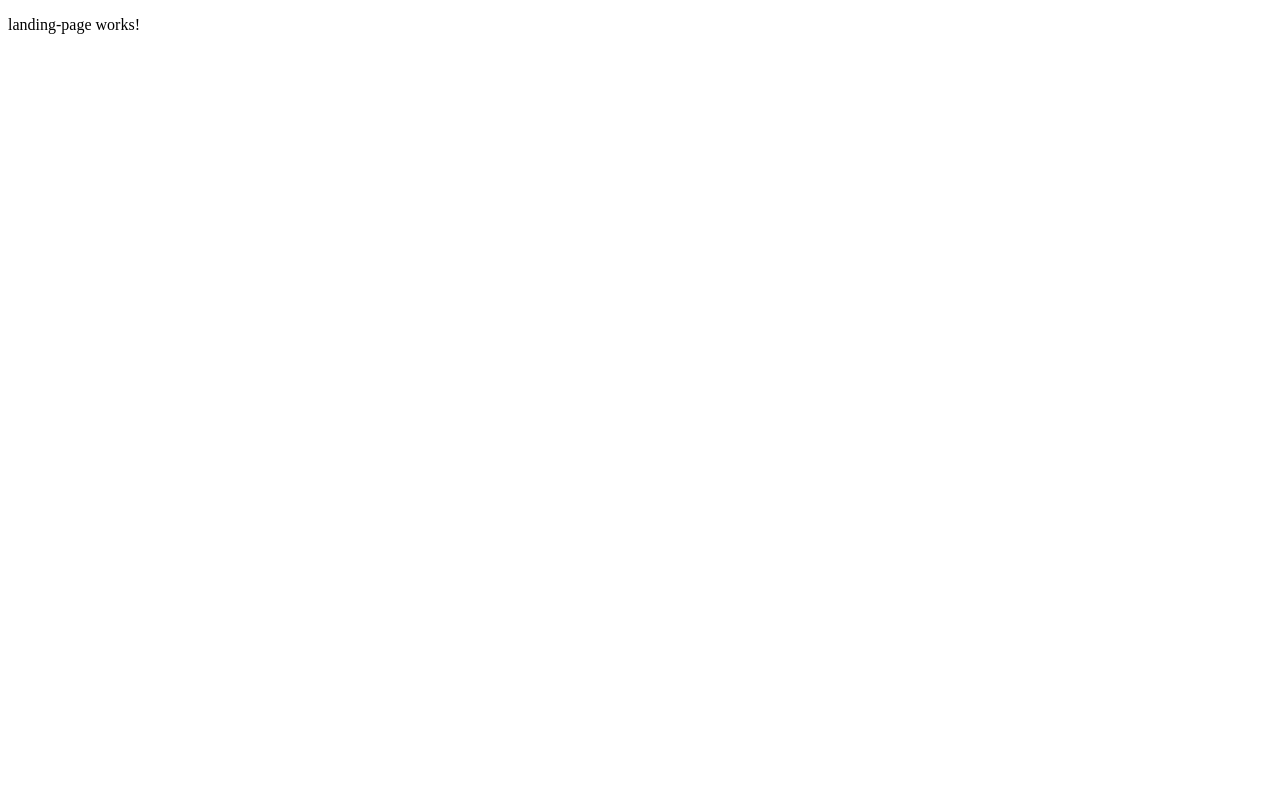
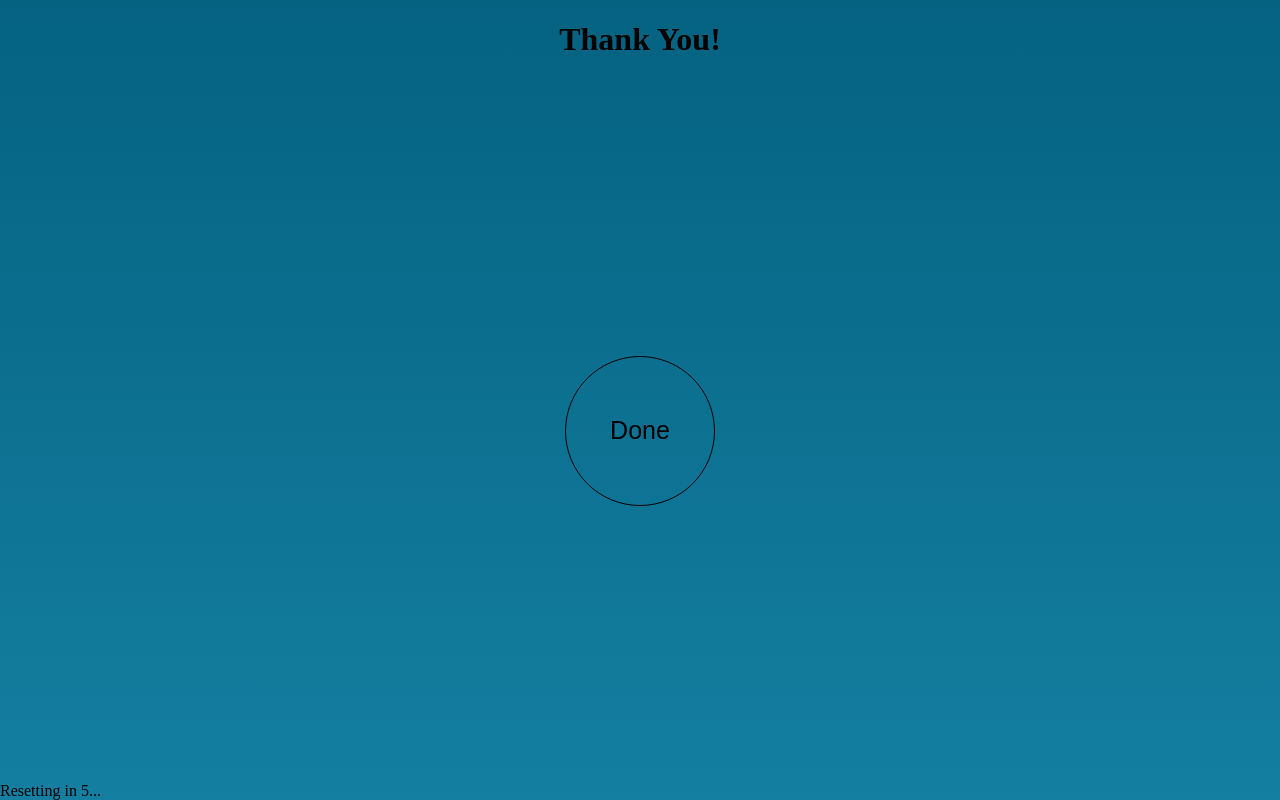
Before and after one commit to EthanHolman/rate-my-server, an Angular app: page / in a window 1280 px wide. Built offline with nearby package versions, Linux system fonts and the light colour scheme.

Commit message:
Styling and done-page

```diff
--- a/src/app/app.component.html
+++ b/src/app/app.component.html
@@ -1,2 +1,3 @@
 <app-landing-page *ngIf='currentStep == 1'>
 </app-landing-page>
+<app-done-page *ngIf='currentStep == 3'></app-done-page>
--- a/src/app/app.component.ts
+++ b/src/app/app.component.ts
@@ -7,5 +7,5 @@ import { Component } from '@angular/core';
 })
 export class AppComponent {
   title = 'rate-my-server';
-  currentStep = 1;
+  currentStep = 3;
 }
--- a/src/app/components/done-page/done-page.component.html
+++ b/src/app/components/done-page/done-page.component.html
@@ -1,3 +1,13 @@
-<p>
-  done-page works!
-</p>
+<div class='done-container gradient-bg'>
+  <div>
+    <h1 class='thank-you'>Thank You!</h1>
+  </div>
+  <div class='button-container'>
+    <button type='button'>
+      Done
+    </button>
+  </div>
+  <div class='resetting-container'>
+    Resetting in 5...
+  </div>
+</div>
--- a/src/app/components/done-page/done-page.component.scss
+++ b/src/app/components/done-page/done-page.component.scss
@@ -0,0 +1,28 @@
+.done-container {
+  display: flex;
+  flex-direction: column;
+  height: 100%;
+  justify-content: space-between;
+}
+
+// all direct 'divs' children of done-container
+.done-container > div {
+
+}
+
+.thank-you {
+  text-align: center;
+}
+
+// inside button-container, styles for child button elements
+.button-container button {
+  display: block;
+  margin: auto;
+  background-color: transparent;
+  border: 1px solid black;
+  outline: none;
+  height: 150px;
+  width: 150px;
+  border-radius: 50%;
+  font-size: 25px;
+}
--- a/src/styles.scss
+++ b/src/styles.scss
@@ -1 +1,16 @@
 /* You can add global styles to this file, and also import other style files */
+
+* {
+  box-sizing: border-box;
+}
+
+html, body {
+  margin: 0;
+  padding: 0;
+  height: 100%;
+  width: 100%;
+}
+
+.gradient-bg {
+  background-image: linear-gradient(#056281, #147fa1);
+}
```
